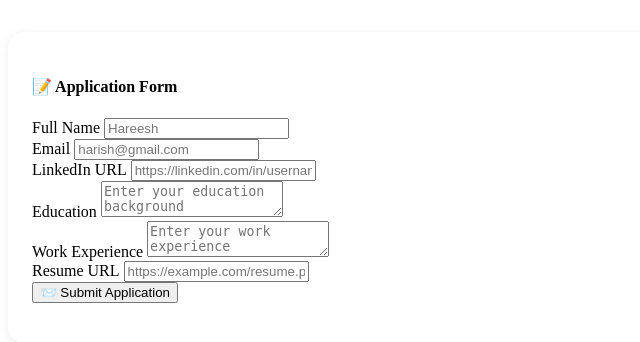
After one commit to Harish-lvrk/stark-careers-website-v2, a Flask app: template templates/application_form.html in a window 1280 px wide. The commit adds this page. Shown: the top 342 px of the page, without its empty margins (0-640 px from the left). Run offline with Flask 3, Linux system fonts and the light colour scheme; the template is opened without the code that fills it, so the values that code supplies are empty.

Commit message:
we stored the application data into the database and other work

```diff
--- a/app.py
+++ b/app.py
@@ -1,5 +1,5 @@
-from flask import Flask, render_template , jsonify
-from database import get_jobs , get_specific_job
+from flask import Flask, render_template , jsonify , request
+from database import get_jobs , get_specific_job , add_application_to_db
 app = Flask(__name__)
 
 
@@ -21,6 +21,16 @@ def show_jobs(id):# this is what the rest api is with url getting the json objec
     return "Not Found", 404
   return render_template('jobpage.html',job = job)
 
+@app.route('/job/<id>/apply' , methods = ['post'])
+def apply_to_job(id):
+  data = request.form
+  # save the details in the database
+  #sending the acknowledgements
+  #
+  job = get_specific_job(id)
+  add_application_to_db(id, data)
+  return render_template('application_submit.html', application = data ,job = job)
+
 
 if __name__ == "__main__":
   app.run(host='0.0.0.0', debug=True)
--- /dev/null
+++ b/templates/application_form.html
@@ -0,0 +1,58 @@
+<div class="form-section">
+  <h4 class="mb-4">📝 Application Form</h4>
+  <form action="/job/{{job['id']}}/apply" method="post">
+    <div class="mb-3">
+      <label for="full_name">Full Name</label>
+      <input type="text" id="full_name" name="full_name" class="form-control" placeholder="Hareesh" required>
+    </div>
+    <div class="mb-3">
+      <label for="email">Email</label>
+      <input type="email" id="email" name="email" class="form-control" placeholder="harish@gmail.com" required>
+    </div>
+    <div class="mb-3">
+      <label for="linkedin">LinkedIn URL</label>
+      <input type="url" id="linkedin" name="linkdin_url" class="form-control" placeholder="https://linkedin.com/in/username">
+    </div>
+    <div class="mb-3">
+      <label for="education">Education</label>
+      <textarea id="education" name="education" class="form-control" placeholder="Enter your education background"></textarea>
+    </div>
+    <div class="mb-3">
+      <label for="experience">Work Experience</label>
+      <textarea id="experience" name="work_experiance" class="form-control" placeholder="Enter your work experience"></textarea>
+    </div>
+    <div class="mb-3">
+      <label for="resume">Resume URL</label>
+      <input type="url" id="resume" name="resume_url" class="form-control" placeholder="https://example.com/resume.pdf">
+    </div>
+    <div class="text-center">
+      <button type="submit" class="btn btn-success btn-lg apply-btn">📨 Submit Application</button>
+    </div>
+  </form>
+</div>
+
+<style>
+  .form-section {
+    margin-top: 2rem;
+    padding: 1.5rem;
+    background: white;
+    border-radius: 1rem;
+    box-shadow: 0 2px 10px rgba(0, 0, 0, 0.08);
+  }
+  .form-section label {
+    font-weight: 500;
+    margin-bottom: 0.3rem;
+  }
+  .form-control:focus {
+    border-color: #0d6efd;
+    outline: none;
+    box-shadow: 0 0 6px rgba(13, 110, 253, 0.3);
+  }
+  .apply-btn {
+    transition: all 0.3s ease;
+  }
+  .apply-btn:hover {
+    transform: scale(1.05);
+    box-shadow: 0 6px 18px rgba(0, 0, 0, 0.2);
+  }
+</style>
--- a/templates/jobpage.html
+++ b/templates/jobpage.html
@@ -75,10 +75,11 @@
       </div>
 
       <div class="text-center mt-5 mb-5">
-        <a href="mailto:careers@stark.io?subject=Application for {{job.title}}" class="btn btn-primary btn-lg apply-btn">r
+        <a href="mailto:careers@stark.io?subject=Application for {{job.title}}" class="btn btn-primary btn-lg apply-btn">
           🚀 Apply Now
         </a>
       </div>
+      {% include 'application_form.html' %}
     </div>
 
     {% include 'footer.html' %}
```
Also changed, not shown: database.py (+24 -0 lines), templates/application_submit.html (added, +57 -0 lines).
